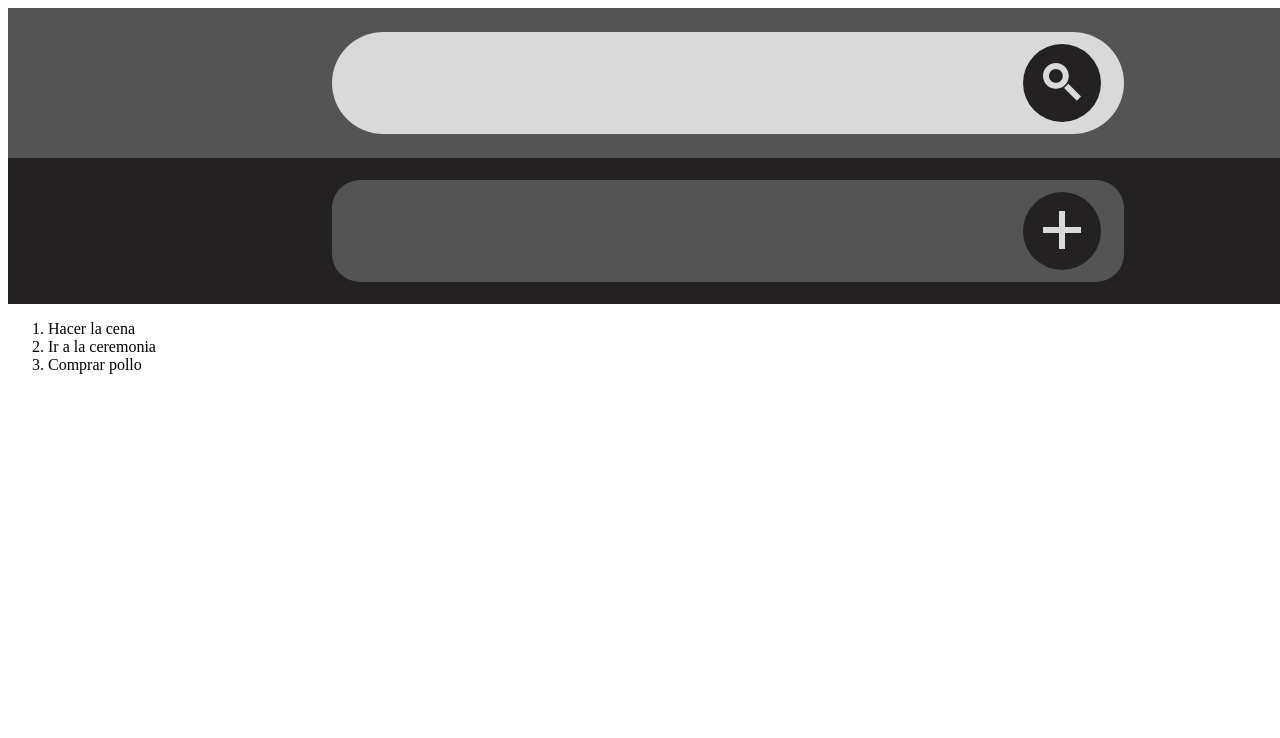
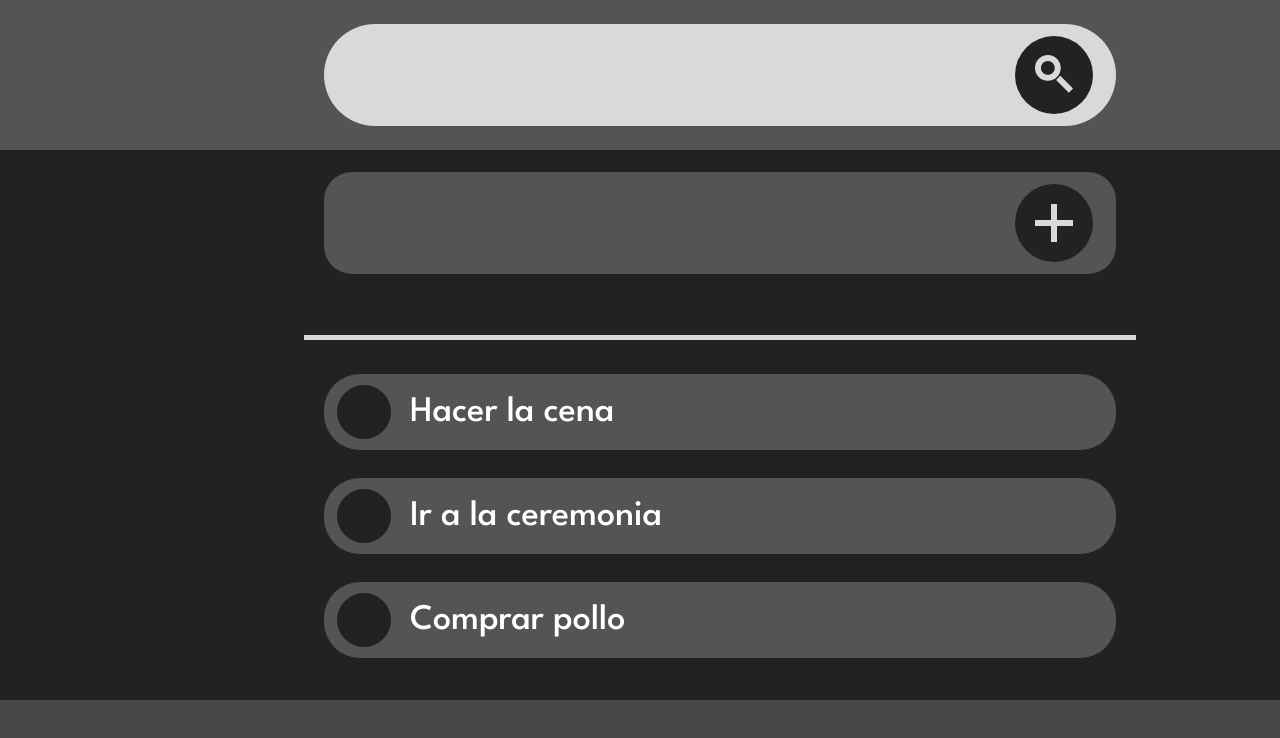
Before and after one commit to GosuBoy/TodoApp-FRONTEND, a React (Vite) app: page / in a window 1280 px wide. Shown: the top 738 px of the page. Built offline with nearby package versions, Linux system fonts and the light colour scheme.

Commit message:
Implemented List Items Functionality

```diff
--- a/index.html
+++ b/index.html
@@ -4,6 +4,9 @@
     <meta charset="UTF-8" />
     <link rel="icon" type="image/svg+xml" href="/vite.svg" />
     <meta name="viewport" content="width=device-width, initial-scale=1.0" />
+    <link rel="preconnect" href="https://fonts.googleapis.com">
+    <link rel="preconnect" href="https://fonts.gstatic.com" crossorigin>
+    <link href="https://fonts.googleapis.com/css2?family=League+Spartan:wght@500&display=swap" rel="stylesheet">
     <title>Vite + React</title>
   </head>
   <body>
--- a/src/App.jsx
+++ b/src/App.jsx
@@ -6,6 +6,8 @@ import TodoSearch from './components/TodoSearch'
 import TodoAdd from './components/TodoAdd';
 import TodoList from './components/TodoList';
 import { generateUUID } from './utilities/id_generator';
+import TodoHr from './components/TodoHr';
+import TodoFooter from './components/TodoFooter';
 
 const MockupData = [ // ESTO ESTARIA EN LA DATABASE
   {
@@ -63,11 +65,21 @@ function App() {
 
   }
 
+  function editItem ( event ) {
+    console.log(event.target.parentNode.id)
+    const itemIndex = items.findIndex( item => item.id === event.target.parentNode.id ) ;
+    const status = items[itemIndex].completed
+    status ? items[itemIndex].completed  = false : items[itemIndex].completed  = true ;
+    setItems([...items])
+  }
+
   return (
     <>
       <TodoSearch handler={searchItem} />
       <TodoAdd handler={addItem} />
-      <TodoList list={ filteredItems.length ? filteredItems : items } />
+      <TodoHr/>
+      <TodoList list={ filteredItems.length ? filteredItems : items } handler={editItem}/>
+      <TodoFooter />
     </>
   )
 }
--- /dev/null
+++ b/src/components/TodoFooter.jsx
@@ -0,0 +1,9 @@
+import footer from "../styles/footer.module.css"
+
+function TodoFooter () {
+    return (
+        <footer className={footer['footer']}></footer>
+    )
+}
+
+export default TodoFooter
--- /dev/null
+++ b/src/components/TodoHr.jsx
@@ -0,0 +1,11 @@
+import hr from "../styles/hr.module.css"
+
+function TodoHr () {
+    return (
+        <div className={hr['hr']}>
+            <div className={hr['hr__inner']}></div>
+        </div>
+    )
+}
+
+export default TodoHr
--- /dev/null
+++ b/src/components/TodoItem.jsx
@@ -0,0 +1,16 @@
+import item from '../styles/item.module.css'
+
+function TodoItem ( { data , onEdit } ) {
+  return (
+    <li className={`${item['todoItem']} ${data.completed?item['Completed']:''}`} id={data.id} >
+      <div
+        className={`${item['todoItem__Checkbox']} ${data.completed?item['todoItem__Checkbox__Completed']:''}`}
+        onClick={onEdit}
+      >
+      </div>
+      { data.name }
+    </li>
+  )
+}
+
+export default TodoItem
--- a/src/components/TodoList.jsx
+++ b/src/components/TodoList.jsx
@@ -1,8 +1,13 @@
-function TodoList( { list } ) {
+import TodoItem from "./TodoItem"
+
+import styles from "../styles/list.module.css"
+
+function TodoList( { list , handler } ) {
     return (
-        <ol id="todolist">
+        <ol className={styles['todoList']}>
             {
-            list.map((item) => ( <li key={item.id}>{item.name}</li> ))
+            //list.map((item) => ( <li key={item.id}>{item.name}</li> ))
+            list.map((item) => ( <TodoItem key={item.id} data={item}  onEdit={handler} />))
             }
         </ol>
     )
--- a/src/index.css
+++ b/src/index.css
@@ -1,3 +1,4 @@
-:root {
-
+body {
+    background-color: rgb(161, 161, 161);
+    margin: 0;
 }
--- a/src/styles/add.module.css
+++ b/src/styles/add.module.css
@@ -36,6 +36,9 @@
     height: 78px;
     width: 78px;
     border-radius: 67px;
+    display: flex;
+    align-items: center;
+    justify-content: center;
 }
 
 .addBar__Button:hover {
--- /dev/null
+++ b/src/styles/footer.module.css
@@ -0,0 +1,6 @@
+.footer {
+    width: 1440px;
+    height: 100px;
+    margin: 0 auto;
+    background-color: #474747;
+}
--- /dev/null
+++ b/src/styles/hr.module.css
@@ -0,0 +1,15 @@
+.hr {
+    background-color: #232121;
+    display: flex;
+    width: 1440px;
+    justify-content: center;
+    padding-top: 39px;
+    padding-bottom: 34px;
+    margin: 0 auto;
+}
+
+.hr__inner {
+    height: 5px;
+    width: 832px;
+    background-color: #D9D9D9;
+}
--- /dev/null
+++ b/src/styles/item.module.css
@@ -0,0 +1,37 @@
+.todoItem {
+    box-sizing: border-box;
+    width: 792px;
+    height: 76px;
+    background-color: #545454;
+    display: flex;
+    align-items: center;
+    /* li CSS reset */
+    list-style-type: none;
+    border-radius: 36px;
+    padding: 10px 13px;
+    gap: 19px;
+    /* Typography */
+    font-family: 'League Spartan';
+    font-style: normal;
+    font-weight: 500;
+    font-size: 36px;
+    line-height: 33px;
+    color: #FFFFFF;
+}
+
+.todoItem__Checkbox {
+    height: 54px;
+    width: 54px;
+    background-color: #232121;
+    border-radius: 50%;
+}
+
+.todoItem__Checkbox__Completed {
+    background-image: url('../assets/checkmark.svg');
+    background-position: center;
+    background-repeat: no-repeat;
+}
+
+.Completed {
+    color: #232121;
+}
--- /dev/null
+++ b/src/styles/list.module.css
@@ -0,0 +1,12 @@
+.todoList {
+    margin: 0 auto;
+    padding: 0;
+    text-indent: 0;
+    width: 1440px;
+    height: calc( 100vh - (250px + 146px + 78px));
+    background-color: #232121;
+    display: flex;
+    flex-direction: column;
+    align-items: center;
+    gap: 28px;
+}
```
Also changed, not shown: src/assets/checkmark.svg (added).
